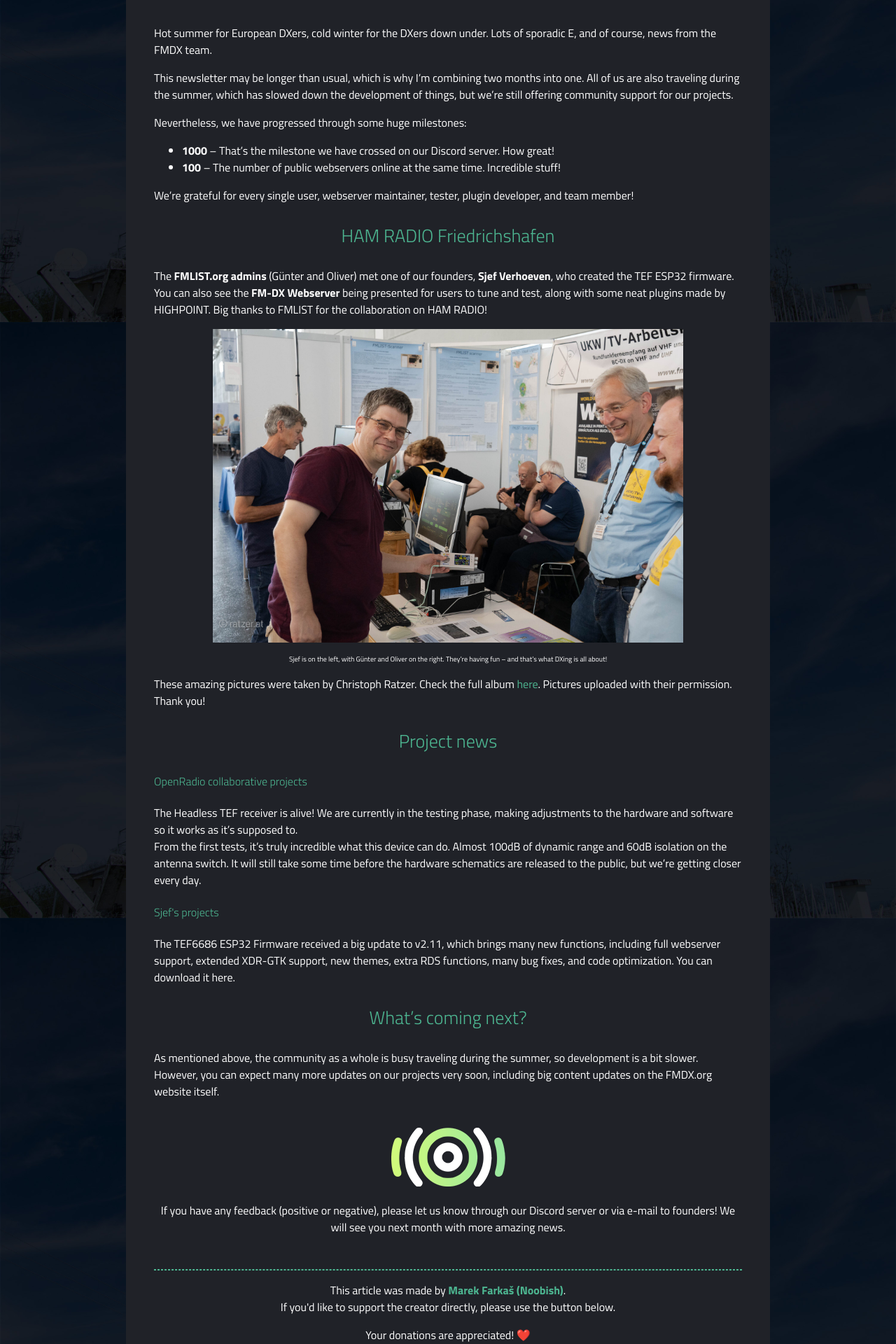
After one commit to NoobishSVK/fmdx.org, a PHP site: page /articles/newsletter-june-july-2024.php in a window 1280 px wide. The commit adds this page. Shown: the part 391-2311 px from the top of the page at 70% size. Run offline with PHP 8.4, Linux system fonts and the light colour scheme; data that the repository does not hold is empty.

Commit message:
content update

```diff
--- /dev/null
+++ b/articles/newsletter-june-july-2024.php
@@ -0,0 +1,72 @@
+<!DOCTYPE html>
+<html lang="en">
+<?php
+    $pageTitle = 'Newsletter - June/July 2024';
+    include($_SERVER['DOCUMENT_ROOT'].'/includes/header.php');
+    ?>
+    <body>
+        <?php include($_SERVER['DOCUMENT_ROOT'].'/includes/navigation.php');?>
+        <div id="wrapper">
+            <div class="flex-container flex-center">
+                <div class="tx-icon"></div>
+                <h1 class="m-0"><span class="color-main text-bold">FMDX.org</span> </h1>
+            </div>
+            <div class="flex-container">
+                <main>
+                    <article class="panel panel-big text-center">
+                        <div class="panel-title flex-container" style="background-image: url('https://i.imgur.com/TZf635l.png');">
+                            <div style="width: 100%;">
+                                <h2>Newsletter - June/July 2024</h2>
+                                <p class="text-small-12 m-0">by Noobish<br>
+                                8th July 2024</p>
+                            </div>
+                            <div style="width: 100px;font-size:60px;" class="hide-phone">
+                            ✨
+                            </div>
+                        </div>
+
+                        <div class="article-content">
+                        <p class="text-left">Hot summer for European DXers, cold winter for the DXers down under. Lots of sporadic E, and of course, news from the FMDX team.</p>
+
+                        <p class="text-left">This newsletter may be longer than usual, which is why I’m combining two months into one. All of us are also traveling during the summer, which has slowed down the development of things, but we’re still offering community support for our projects.</p>
+
+                        <p class="text-left">Nevertheless, we have progressed through some huge milestones:
+                        <ul class="text-left">
+                            <li><strong>1000</strong> – That’s the milestone we have crossed on our Discord server. How great!</li>
+                            <li><strong>100</strong> – The number of public webservers online at the same time. Incredible stuff!</li>
+                        </ul>
+
+                        <p class="text-left">We’re grateful for every single user, webserver maintainer, tester, plugin developer, and team member!</p>
+                        <h3 class="color-main">HAM RADIO Friedrichshafen</h3>
+                        <p class="text-left">The <strong>FMLIST.org admins</strong> (Günter and Oliver) met one of our founders, <strong>Sjef Verhoeven</strong>, who created the TEF ESP32 firmware. You can also see the <strong>FM-DX Webserver</strong> being presented for users to tune and test, along with some neat plugins made by <a href="https://github.com/highpoint2000/" target="_blank">HIGHPOINT</a>. Big thanks to FMLIST for the collaboration on HAM RADIO!</p>
+
+                        <img src="/img/articles/HamRadio2024-4.jpg" width="80%">
+                        <p class="text-small">Sjef is on the left, with Günter and Oliver on the right. They’re having fun – and that’s what DXing is all about!</p>
+
+                        <p class="text-left">These amazing pictures were taken by <a href="https://ratzer.at/" target="_blank">Christoph Ratzer</a>. Check the full album <a href="https://ratzer.at/galerien/ham-radio-2024" target="_blank" class="color-main">here</a>. Pictures uploaded with their permission. Thank you!</p>
+
+                        <h3 class="color-main">Project news</h3>
+                        <h4 class="text-left">OpenRadio collaborative projects</h4>
+                        <p class="text-left">The Headless TEF receiver is alive! We are currently in the testing phase, making adjustments to the hardware and software so it works as it’s supposed to.<br>From the first tests, it’s truly incredible what this device can do. Almost 100dB of dynamic range and 60dB isolation on the antenna switch. It will still take some time before the hardware schematics are released to the public, but we’re getting closer every day.</p>
+                        <h4 class="text-left">Sjef's projects</h4>
+                        <p class="text-left">The TEF6686 ESP32 Firmware received a big update to v2.11, which brings many new functions, including full webserver support, extended XDR-GTK support, new themes, extra RDS functions, many bug fixes, and code optimization. You can download it <a href="https://github.com/PE5PVB/TEF6686_ESP32/releases" target="_blank">here</a>.</p>
+
+                        <h3 class="color-main">What’s coming next?</h3>
+                        <p class="text-left">As mentioned above, the community as a whole is busy traveling during the summer, so development is a bit slower. However, you can expect many more updates on our projects very soon, including big content updates on the FMDX.org website itself.</p>
+                        <br>
+                        <img src="/img/logo.png" alt="OpenRadio Logo">
+                        <p>If you have any feedback (positive or negative), please let us know through our Discord server or via e-mail to founders! We will see you next month with more amazing news.</p>
+                        <br>
+                        <hr>
+                        <p>This article was made by <a href="/founders.php" class="text-bold color-main">Marek Farkaš (Noobish)</a>.<br>If you'd like to support the creator directly, please use the button below.</p>
+                        <p>Your donations are appreciated! ❤️</p>
+                        <a href="https://buymeacoffee.com/noobish" target="_blank"><img src="https://camo.githubusercontent.com/52867c19b7dfad6776f2d60ae248692873ae6bdcb9a3df2bfca2f1f2ffdfd15d/68747470733a2f2f63646e2e6275796d6561636f666665652e636f6d2f627574746f6e732f76322f64656661756c742d626c75652e706e67" width="250" alt="Buy me a coffee!"></a>
+                        </div>
+                        </article>
+                </main>
+                <?php include($_SERVER['DOCUMENT_ROOT'].'/includes/sidepanels.php');?>
+            </div>
+        </div>
+        <?php include($_SERVER['DOCUMENT_ROOT'].'/includes/footer.php');?>
+    </body>
+</html>
--- a/includes/chips.php
+++ b/includes/chips.php
@@ -9,7 +9,7 @@ $panels = [
     '<div class="panel panel-small link-external panel-small-extended">
         <h2 class="heading-slim">Headless TEF Receiver</h2>
         <p class="p-side-20 text-center">Embrace the revolution of standalone receivers with a modern & sleek module.</p>
-        <div class="link-external-button"><i class="fa-solid fa-chevron-right p-5"></i></div>
+        <a href="/projects/headless-tef.php"><div class="link-external-button"><i class="fa-solid fa-chevron-right p-5"></i></div></a>
     </div>',
     '<div class="panel panel-small link-external panel-small-extended">
         <h2 class="heading-slim">TEF ESP32 Receiver</h2>
@@ -29,7 +29,7 @@ $panels = [
     '<div class="panel panel-small link-external panel-small-extended">
         <h2 class="heading-slim">FM-DX Tuner</h2>
         <p class="p-side-20 text-center">Lightweight firmware for TEF/XDR receivers with advanced RDS.</p>
-        <div class="link-external-button"><i class="fa-solid fa-chevron-right p-5"></i></div>
+        <div class="disabled link-external-button" style="background-color: #444 !important; cursor: disabled !important;"><i class="fa-solid fa-chevron-right p-5"></i></div>
     </div>'
 ];
 
--- a/includes/footer.php
+++ b/includes/footer.php
@@ -13,9 +13,9 @@
             <h4>Projects</h4>
             <ul>
                 <li class="text-bold color-main">Hardware</li>
-                <li class="disabled">ESP32 DAB Tuner</li>
+                <li><a href="/projects/esp32-dab.php">ESP32 DAB+ Tuner</a></li>
                 <li><a href="/projects/tef6686-esp32.php">ESP32 TEF FM Tuner</a></li>
-                <li class="disabled">Headless TEF Tuner</li>
+                <li><a href="/projects/headless-tef.php">Headless TEF Tuner</a></li>
                 <li>&nbsp;</li>
                 <li class="text-bold color-main">Software</li>
                 <li><a href="/projects/webserver.php">FM-DX Webserver</a></li>
--- a/includes/header.php
+++ b/includes/header.php
@@ -8,7 +8,7 @@
     <meta name="author" content="FMDX.org Team">
     <link rel="canonical" href="https://fmdx.org">
 
-    <meta property="og:title" content=<?php echo isset($pageTitle) ? $pageTitle.' - FMDX.org - the Open FM DX Hub!' : 'FMDX.org - the Open FM DX Hub!'; ?>">
+    <meta property="og:title" content="<?php echo isset($pageTitle) ? $pageTitle.' - FMDX.org - the Open FM DX Hub!' : 'FMDX.org - the Open FM DX Hub!'; ?>">
     <meta property="og:description" content="Join the global DXers community dedicated to open-source projects. Discover hardware and software solutions for DXing.">
     <meta property="og:image" content="https://fmdx.org/img/og-image.jpg">
     <meta property="og:url" content="https://fmdx.org">
--- a/includes/navigation.php
+++ b/includes/navigation.php
@@ -12,9 +12,9 @@
             <ul>
                 <li>Hardware <i class="fa-solid fa-chevron-right text-small" style="right: 15px; top:15px; position:absolute;"></i>
                     <ul>
-                        <li class="disabled">ESP32 DAB Tuner</li>
+                        <li><a href="/projects/esp32-dab.php">ESP32 DAB+ Tuner</a></li>
                         <li><a href="/projects/tef6686-esp32.php">ESP32 TEF FM Tuner</a></li>
-                        <li class="disabled">Headless TEF Tuner</li>
+                        <li><a href="/projects/headless-tef.php">Headless TEF Tuner</a></li>
                     </ul>
                 </li>
                 <li>Software <i class="fa-solid fa-chevron-right text-small" style="right: 15px; top:15px; position:absolute;"></i>
@@ -65,9 +65,9 @@
         <li class="menu-item">
             <div class="onclick-menu">Projects  <i class="fa-solid fa-chevron-down m-left-10"></i></div>
             <ul class="onclick-menu-content">
-                <li class="disabled">ESP32 DAB Tuner</li>
+                <li><a href="/projects/esp32-dab.php">ESP32 DAB+ Tuner</a></li>
                 <li><a href="/projects/tef6686-esp32.php">ESP32 TEF FM Tuner</a></li>
-                <li class="disabled">Headless TEF Tuner</li>
+                <li><a href="/projects/headless-tef.php">Headless TEF Tuner</a></li>
                 <li></li>
                 <li><a href="/projects/webserver.php">FM-DX Webserver</a></li>
                 <li><a href="/projects/xdr-gtk.php">XDR-GTK</a></li>
--- a/includes/sidepanels.php
+++ b/includes/sidepanels.php
@@ -45,7 +45,7 @@ $array_length = count($dataset);
     <div class="panel panel-small">
         <h2>FMDX Partners</h2>
         <p class="m-5">
-            <a href="https://fmlist.org" target="_blank">🇩🇪 FMLIST <span class="color-gray text-small">fmlist.org</span></a>
+            <a href="https://fmlist.org" target="_blank"><img src="http://fmlist.org/favicon.ico" width="14" height="14" alt="FMLIST Logo"> FMLIST <span class="color-gray text-small">fmlist.org</span></a>
         </p>
         <p class="m-5">
             <a href="https://radioorlicko.cz" target="_blank">🇨🇿 Radio Orlicko <span class="color-gray text-small">radioorlicko.cz</span></a>
@@ -53,6 +53,12 @@ $array_length = count($dataset);
         <p class="m-5">
             <a href="https://fmdx.pl" target="_blank">🇵🇱 FMDX.pl <span class="color-gray text-small">fmdx.pl</span></a>
         </p>
+        <p class="m-5">
+            <a href="https://dx.cz" target="_blank">🇨🇿 Czechoslovak DX Club <span class="color-gray text-small">dx.cz</span></a>
+        </p>
+        <p class="m-5">
+            <a href="https://wtfda.org" target="_blank">🇺🇸 WTFDA (DX Association) <span class="color-gray text-small">wtfda.org</span></a>
+        </p>
     </div>
 
     <script src="/js/tools/get_muf.js"></script>
--- a/includes/tools/muf_info.json
+++ b/includes/tools/muf_info.json
@@ -1 +1 @@
-{"north_america":{"max_frequency":"No data","last_log":"No data"},"europe":{"max_frequency":88,"last_log":"18 minutes ago"}}
+{"north_america":{"max_frequency":91,"last_log":"10 minutes ago"},"europe":{"max_frequency":95,"last_log":"18 minutes ago"}}
--- a/projects/tef6686-esp32.php
+++ b/projects/tef6686-esp32.php
@@ -1,7 +1,7 @@
 <!DOCTYPE html>
 <html lang="en">
 <?php
-    $pageTitle = 'FM-DX Webserver';
+    $pageTitle = 'TEF6686 ESP32 Tuner';
     include($_SERVER['DOCUMENT_ROOT'].'/includes/header.php');
     ?>
     <body>
@@ -25,9 +25,9 @@
                         <img src="/img/projects/tef_esp/tef6686_portable.jpg" width="80%" alt="TEF6686 portable version example">
                         <p class="text-left">Later on, Chinese hardware manufacturers have decided to use this open-source project to build their own tuners, which are now sold worldwide. The firmware is actively being developed by the FMDX community to this day.</p>
                         <br>
-                        <p>The current firmware version is <span class="color-main text-bold">v2.00</span>, with betas available on our Discord community server.</p>
+                        <p>The current firmware version is <span class="color-main text-bold">v2.11</span>, with betas available on our Discord community server.</p>
 
-                        <a href="https://github.com/PE5PVB/TEF6686_ESP32/releases/tag/v2.00" target="_blank"><button class="btn-small m-auto">Download latest firmware</button></a>
+                        <a href="https://github.com/PE5PVB/TEF6686_ESP32/releases/" target="_blank"><button class="btn-small m-auto">Download latest firmware</button></a>
                         <br>
                         <a href="https://github.com/PE5PVB/TEF6686_ESP32/" target="_blank">Source code</a> •
                         <a href="https://www.pe5pvb.nl/tef6686/" target="_blank">More info & hardware schemas</a>
--- a/projects/xdr-gtk.php
+++ b/projects/xdr-gtk.php
@@ -1,7 +1,7 @@
 <!DOCTYPE html>
 <html lang="en">
 <?php
-    $pageTitle = 'FM-DX Webserver';
+    $pageTitle = 'XDR-GTK';
     include($_SERVER['DOCUMENT_ROOT'].'/includes/header.php');
     ?>
     <body>
--- a/projects/xdrd.php
+++ b/projects/xdrd.php
@@ -1,7 +1,7 @@
 <!DOCTYPE html>
 <html lang="en">
 <?php
-    $pageTitle = 'FM-DX Webserver';
+    $pageTitle = 'xdrd (XDR daemon)';
     include($_SERVER['DOCUMENT_ROOT'].'/includes/header.php');
     ?>
     <body>
```
Also changed, not shown: founders.php (+16 -1 lines), index.php (+17 -0 lines), projects/esp32-dab.php (added, +45 -0 lines), projects/headless-tef.php (added, +38 -0 lines), img/articles/HamRadio2024-4.jpg (added), img/founders/konrad_kosmatka.jpg (added), img/projects/esp32-dab/esp32-dab-tuner.png (added), img/projects/headless_tef/headless_tef_board.jpg (added).
